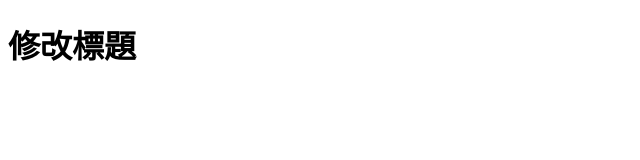
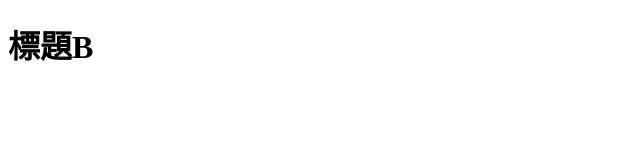
Before and after one commit to aa012003/test888, a plain HTML site: page index.html in a window 1280 px wide. Shown: the whole page, without its empty margins (0-640 px from the left). Drawn offline with Linux system fonts and the light colour scheme.

Commit message:
新增標題B資訊

```diff
--- a/index.html
+++ b/index.html
@@ -6,6 +6,6 @@
     <title>再次修改 title</title>
 </head>
 <body>
-    <h1>修改標題</h1>
+    <h1>標題B</h1>
 </body>
 </html>
```
